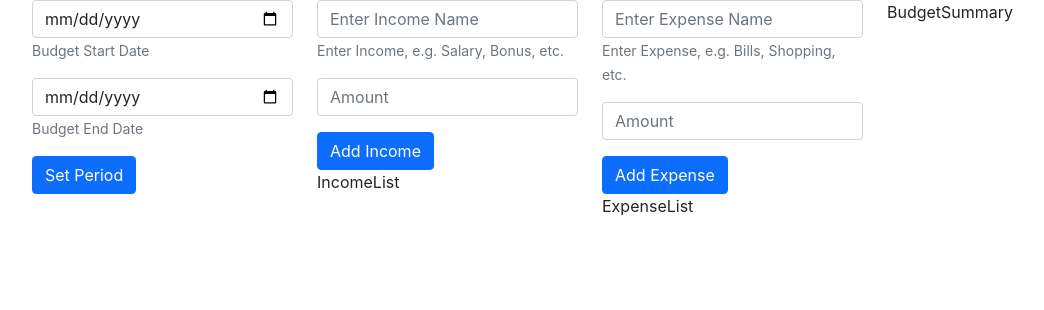
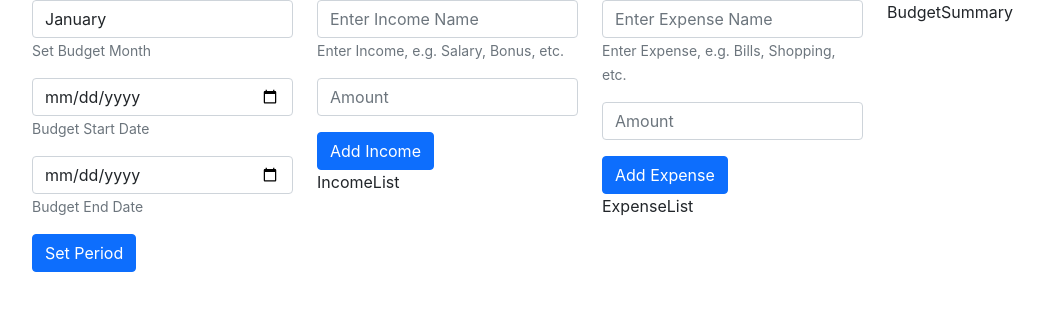
Before and after one commit to danielruffolodeveloper/superbudget-pwa, a React (Create React App) app in the folder client/: page / in a window 1280 px wide. Shown: the top 310 px of the page, without its empty margins (50-1094 px from the left). Built offline with nearby package versions, Linux system fonts and the light colour scheme.

Commit message:
add budget month period

```diff
--- a/client/src/App.js
+++ b/client/src/App.js
@@ -17,6 +17,7 @@ function App() {
 
       <Row>
         <Col xs={12} md={3}>
+          <BudgetPeriod />
           <BudgetPeriodForm />
         </Col>
         <Col xs={12} md={3}>
--- a/client/src/components/BudgetPeriod.js
+++ b/client/src/components/BudgetPeriod.js
@@ -1,8 +1,29 @@
 import React from 'react'
+import { Form, Button } from 'react-bootstrap';
 
 const BudgetPeriod = () => {
   return (
-    <div>BudgetPeriod</div>
+    <Form>
+            <Form.Group className="mb-3" controlId="formBudgetMonth">
+                <Form.Control as="select">
+                    <option>January</option>
+                    <option>February</option>
+                    <option>March</option>
+                    <option>April</option>
+                    <option>May</option>
+                    <option>June</option>
+                    <option>July</option>
+                    <option>August</option>
+                    <option>September</option>
+                    <option>October</option>
+                    <option>November</option>
+                    <option>December</option>
+                </Form.Control>
+                <Form.Text className="text-muted">
+                    Set Budget Month
+                </Form.Text>
+            </Form.Group>
+        </Form>
   )
 }
 
```
